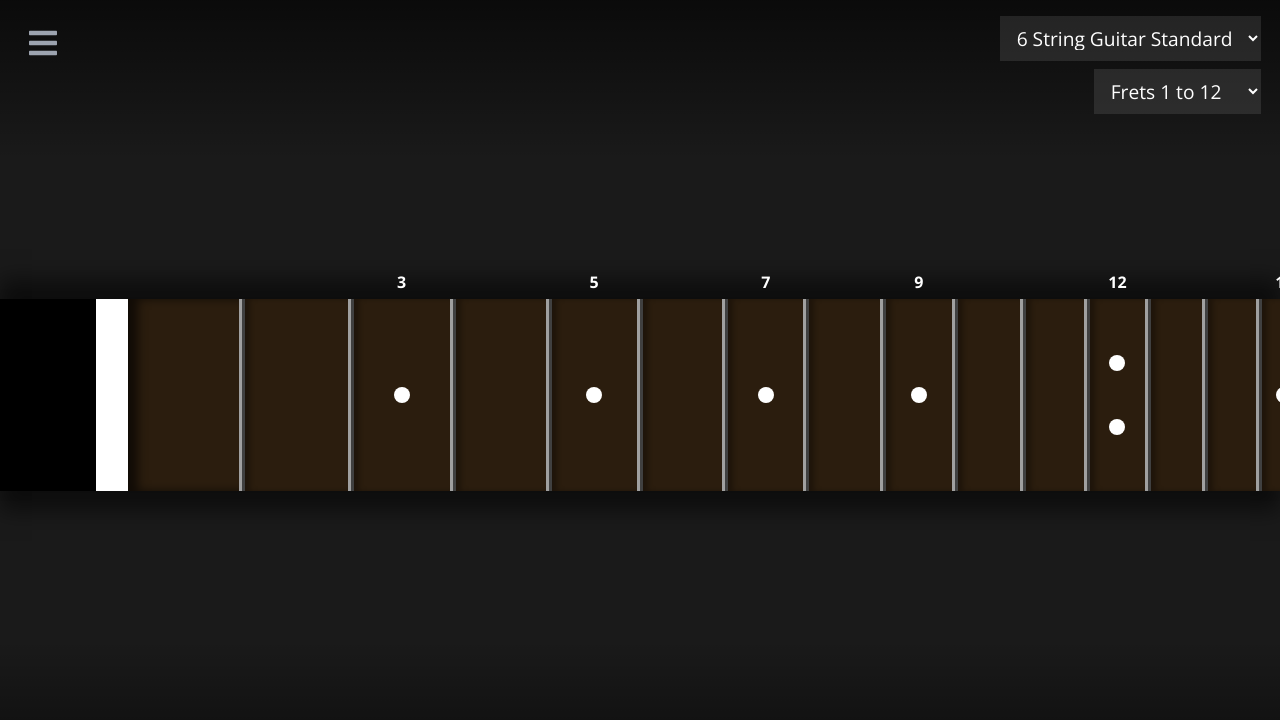
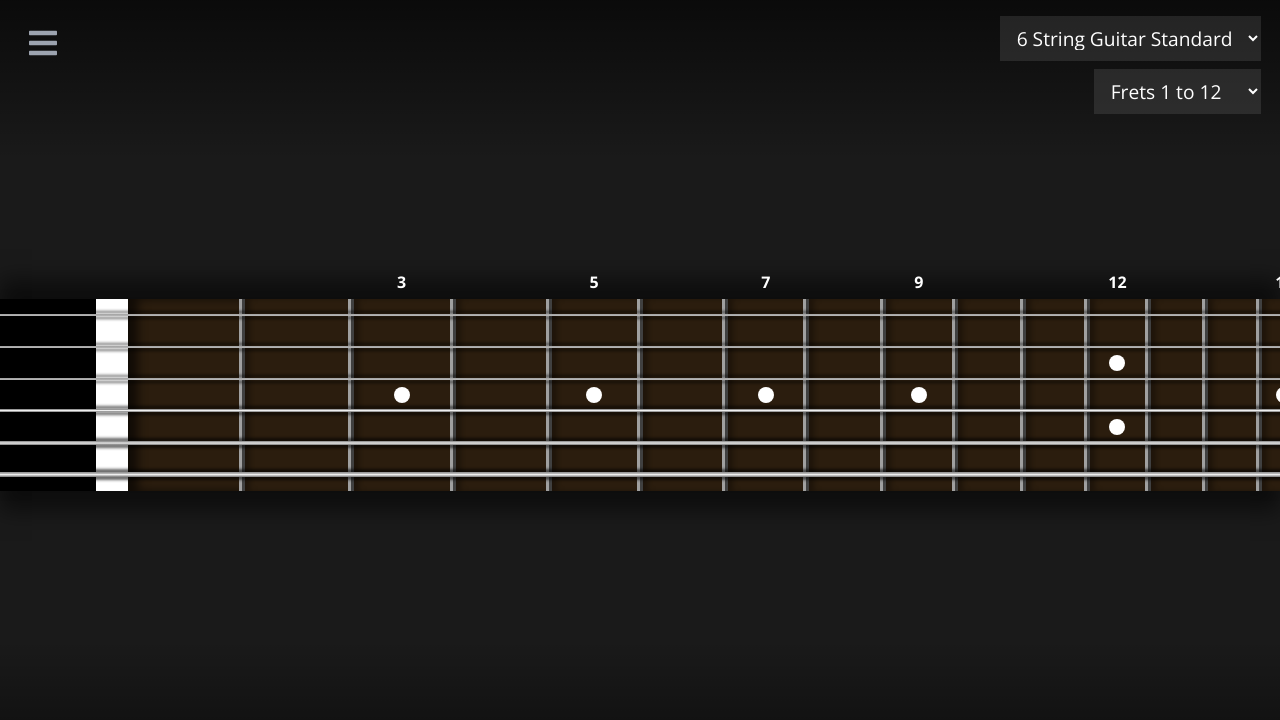
Before and after one commit to MekonLips/Frets, a React (Vite) app: page / in a window 1280 px wide. Shown: the top 720 px of the page. Built offline with nearby package versions, Linux system fonts and the light colour scheme.

Commit message:
Add semantic Tailwind styles for strings

```diff
--- a/src/index.css
+++ b/src/index.css
@@ -64,3 +64,20 @@
   .legacy-tab { @apply flex items-end; z-index: 0; }
   .legacy-tab pre { @apply m-0 p-0; }
 }
+
+@layer components {
+  .legacy-strings {
+    @apply absolute left-0 top-0 grid w-[200vw] grid-cols-1;
+    height: var(--strings-height);
+    min-height: var(--strings-min-height);
+    grid-template-rows: repeat(var(--string-count), minmax(0, 1fr));
+  }
+  .legacy-string-row { @apply grid items-center; }
+  .legacy-string-row::after {
+    content: "";
+    @apply block w-full;
+    height: var(--string-thickness);
+    background: linear-gradient(0deg, #777 0%, #eee 50%, #999 80%);
+    box-shadow: 0 3px 3px 0 rgb(0 0 0 / 60%), 0 -3px 3px 0 rgb(0 0 0 / 60%);
+  }
+}
```
